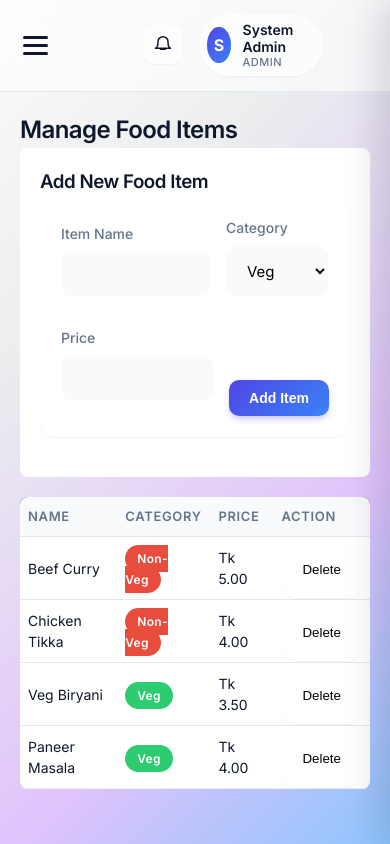
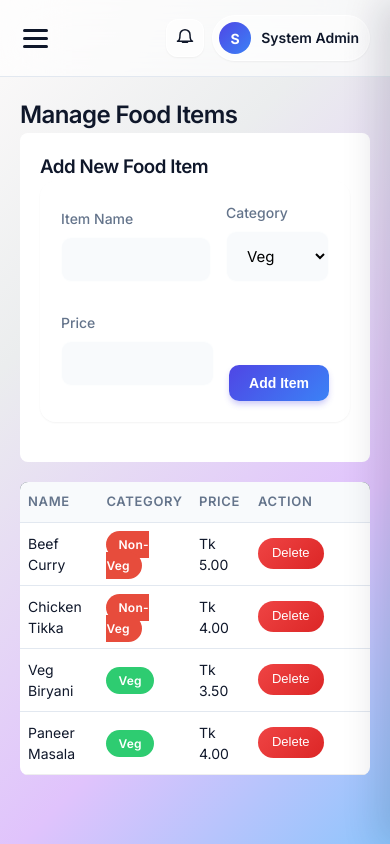
Before and after one commit to tamzid1103/Py_Hostel, a Flask app: page /admin/food in a window 390 px wide. Run offline with Flask 3, Linux system fonts and the light colour scheme; a user stored in the database is signed in; data comes from the database, SQL or seed files in the repository; data that the repository does not hold is empty.

Commit message:
basic details

```diff
--- a/requirements.txt
+++ b/requirements.txt
@@ -4,3 +4,5 @@ PyMySQL==1.1.0
 pdfkit==1.0.0
 Werkzeug==3.0.1
 python-dotenv==1.0.1
+gunicorn==22.0.0
+eventlet==0.36.1
--- a/static/css/style.css
+++ b/static/css/style.css
@@ -817,6 +817,36 @@ span[style*="padding"] {
     box-shadow: 0 6px 12px -2px rgba(239, 68, 68, 0.4);
 }
 
+.action-buttons {
+    display: flex;
+    align-items: center;
+    gap: 10px;
+    flex-wrap: wrap;
+}
+
+.inline-action-form {
+    background: transparent;
+    border: none;
+    box-shadow: none;
+    padding: 0;
+    margin: 0;
+    border-radius: 0;
+    backdrop-filter: none;
+    -webkit-backdrop-filter: none;
+    display: inline-flex;
+}
+
+.food-action-cell {
+    min-width: 120px;
+}
+
+.food-delete-btn {
+    padding: 8px 14px !important;
+    border-radius: 9999px;
+    font-size: 13px !important;
+    line-height: 1.1;
+}
+
 .user-info {
     display: flex;
     align-items: center;
@@ -827,6 +857,9 @@ span[style*="padding"] {
     box-shadow: var(--shadow-sm);
     border: var(--glass-border);
     font-size: inherit;
+    flex: 0 1 auto;
+    min-width: 0;
+    max-width: min(48vw, 340px);
 }
 
 .user-avatar {
@@ -846,22 +879,31 @@ span[style*="padding"] {
     display: flex;
     flex-direction: column;
     text-align: left;
+    min-width: 0;
 }
 
 .user-name {
+    display: block;
     font-size: 14px;
     font-weight: 600;
     color: var(--text-main);
     line-height: 1.2;
+    white-space: nowrap;
+    overflow: hidden;
+    text-overflow: ellipsis;
 }
 
 .user-role {
+    display: block;
     font-size: 11px;
     color: var(--text-muted);
     font-weight: 500;
     line-height: 1.2;
     text-transform: uppercase;
     letter-spacing: 0.5px;
+    white-space: nowrap;
+    overflow: hidden;
+    text-overflow: ellipsis;
 }
 
 .hidden {
@@ -872,6 +914,7 @@ span[style*="padding"] {
     display: flex;
     align-items: center;
     gap: 14px;
+    min-width: 0;
 }
 
 .notification-toggle {
@@ -1204,6 +1247,23 @@ span[style*="padding"] {
         gap: 8px;
     }
 
+    .user-info {
+        margin-left: 0;
+        max-width: min(58vw, 260px);
+        padding-right: 12px;
+        gap: 10px;
+    }
+
+    .user-avatar {
+        width: 32px;
+        height: 32px;
+        font-size: 14px;
+    }
+
+    .user-role {
+        display: none;
+    }
+
     .notification-toggle {
         width: 38px;
         height: 38px;
@@ -1223,6 +1283,11 @@ span[style*="padding"] {
 }
 
 @media screen and (max-width: 480px) {
+    .user-info {
+        max-width: min(62vw, 210px);
+        padding-right: 10px;
+    }
+
     .notification-panel-header h3 {
         font-size: 17px;
     }
--- a/templates/admin/food.html
+++ b/templates/admin/food.html
@@ -76,12 +76,13 @@
                 {% endif %}
             </td>
             <td style="padding:15px;">Tk {{ food.price }}</td>
-            <td style="padding:15px;">
-                <form action="{{ url_for('delete_food', id=food.id) }}" method="POST"
-                    onsubmit="return confirm('Delete this food item?');" style="display:inline;">
-                    <button type="submit" class="text-danger"
-                        style="background:none; border:none; padding:0; cursor:pointer; text-decoration:none;">Delete</button>
-                </form>
+            <td style="padding:15px;" class="food-action-cell">
+                <div class="action-buttons">
+                    <form action="{{ url_for('delete_food', id=food.id) }}" method="POST" class="inline-action-form"
+                        onsubmit="return confirm('Delete this food item?');">
+                        <button type="submit" class="btn btn-danger food-delete-btn">Delete</button>
+                    </form>
+                </div>
             </td>
         </tr>
         {% else %}
--- a/templates/base.html
+++ b/templates/base.html
@@ -24,7 +24,7 @@
         </ul>
         <div class="sidebar-footer"
             style="padding: 20px; text-align: center; color: rgba(255,255,255,0.4); font-size: 12px; margin-top: auto;">
-            v1.0.0
+            v1.2.1
         </div>
     </div>
     <div class="sidebar-overlay" id="sidebarOverlay"></div>
@@ -47,7 +47,7 @@
                 <div class="user-info">
                     <div class="user-avatar">{{ session['full_name'][0] | upper }}</div>
                     <div class="user-details">
-                        <span class="user-name">{{ session['full_name'] }}</span>
+                        <span class="user-name" title="{{ session['full_name'] }}">{{ session['full_name'] }}</span>
                         <span class="user-role">{{ session['role'] }}</span>
                     </div>
                 </div>
```
